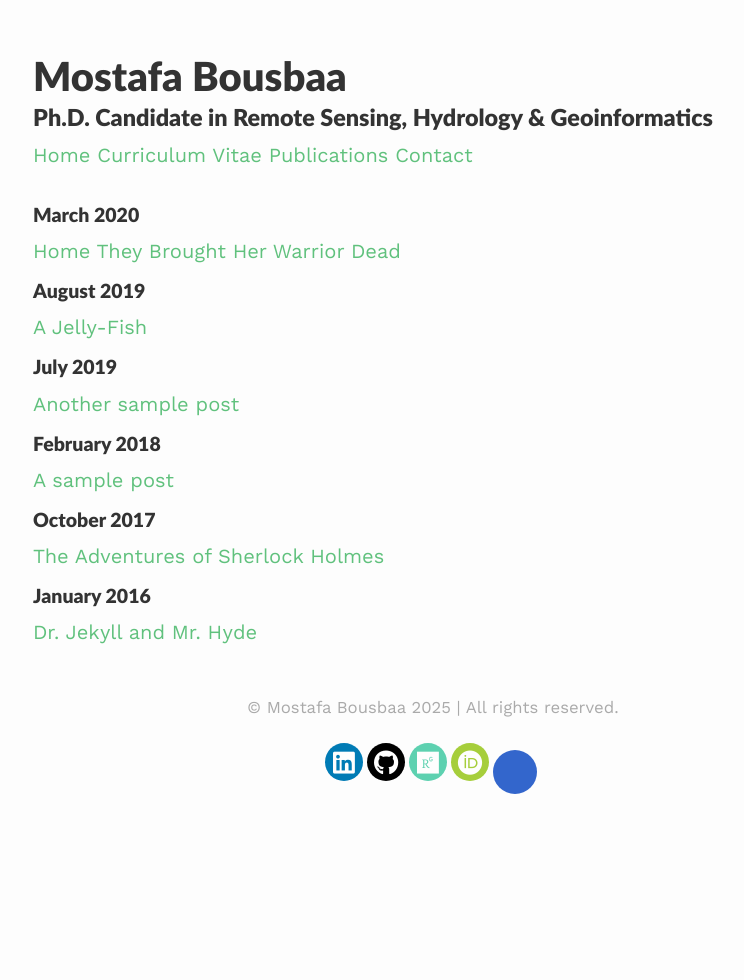
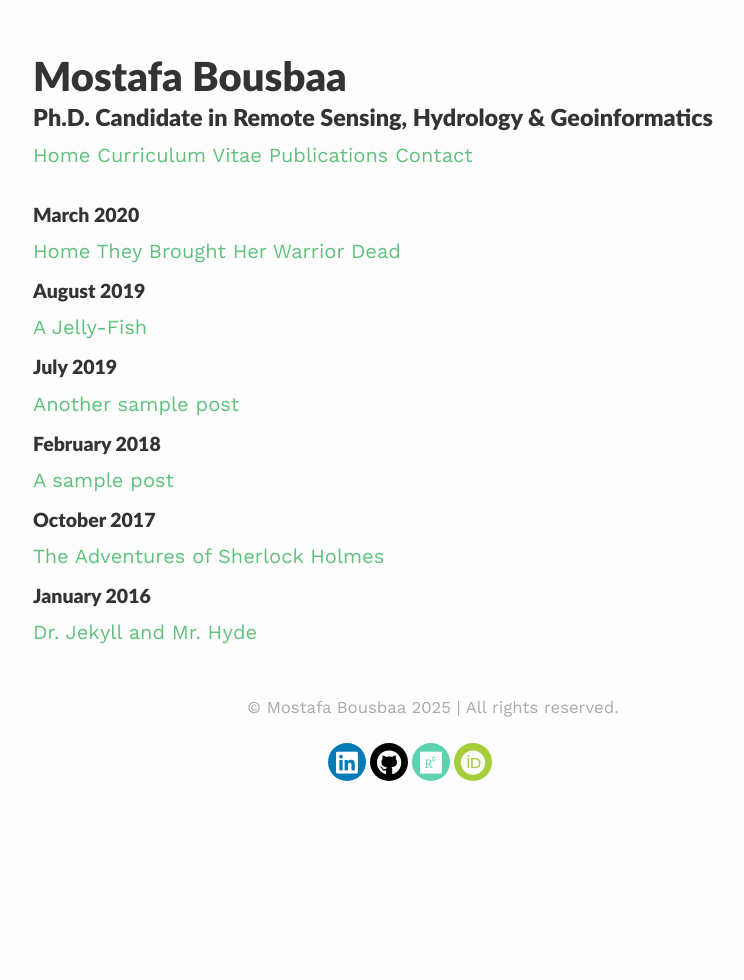
Before and after one commit to MostafaBousbaa/mostafabousbaa.github.io, a Jekyll site: the page built from archive.html, in a window 1280 px wide. Shown: the whole page, without its empty margins (207-951 px from the left). Built offline with Jekyll 4.4.1, drawn with Linux system fonts in a browser that asks for light colours; a style sheet for code colours, icons or effects is not loaded.

Commit message:
Update social-footer.html

```diff
--- a/_includes/social-footer.html
+++ b/_includes/social-footer.html
@@ -91,12 +91,10 @@
 
 {%- if site.scholar -%}
 <a title="Google Scholar"
-   class="social-button"
+   class="social-button scholar" itemprop="sameAs"
    href="{{ site.scholar }}"
-   itemprop="sameAs"
-   target="_blank"
-   style="background-color:#3366CC; display: inline-flex; align-items: center; justify-content: center; width: 40px; height: 40px; border-radius: 50%;">
-  <i class="ai ai-google-scholar" style="color: white; font-size: 20px;"></i>
+   target="_blank">
+  <i class="fas fa-graduation-cap"></i> <!-- Font Awesome academic icon -->
 </a>
 {%- endif -%}
 
```
